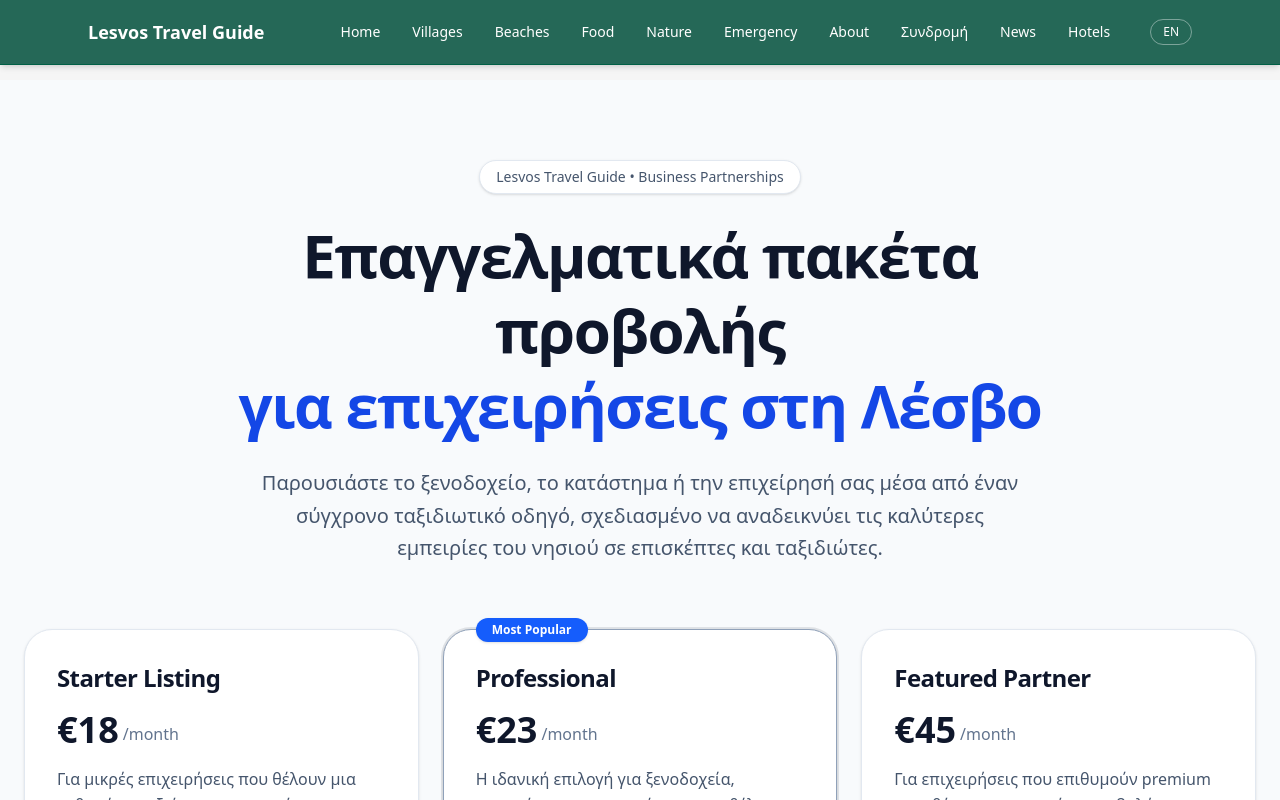
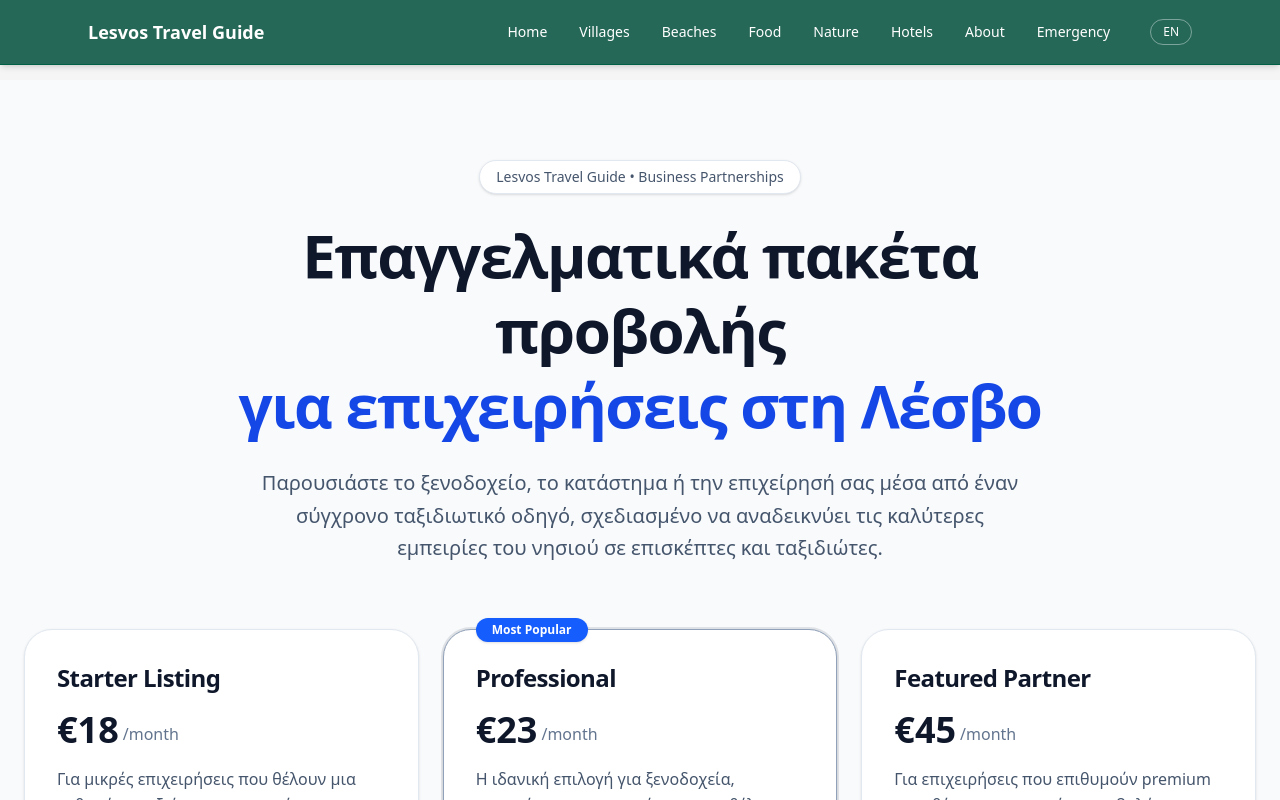
Before and after one commit to amamouridis06/lesvos-travel-guide, a Next.js app: page /plans in a window 1280 px wide. Shown: the top 800 px of the page. Built offline with nearby package versions, Linux system fonts and the light colour scheme.

Commit message:
Update NavBar.tsx

```diff
--- a/components/NavBar.tsx
+++ b/components/NavBar.tsx
@@ -50,20 +50,14 @@ export default function NavBar() {
             <Link href="/nature" className="hover:text-yellow-300 transition">
               Nature
             </Link>
-            <Link href="/emergency" className="hover:text-yellow-300 transition">
-             Emergency
+             <Link href="/hotels/thanos-cozy-appartments" className="hover:text-yellow-300 transition">
+              Hotels
             </Link>
             <Link href="/about" className="hover:text-yellow-300 transition">
               About
             </Link>
-            <Link href="/plans" className="hover:text-yellow-300 transition">
-              Συνδρομή
-            </Link>
-            <Link href="/news" className="hover:text-yellow-300 transition">
-              News
-            </Link>
-             <Link href="/hotels/thanos-cozy-appartments" className="hover:text-yellow-300 transition">
-              Hotels
+             <Link href="/emergency" className="hover:text-yellow-300 transition">
+             Emergency
             </Link>
             <button
               onClick={() => router.push(toggleLanguage)}
@@ -136,7 +130,13 @@ export default function NavBar() {
             >
               Nature
             </Link>
-
+             <Link
+              href="/hotels"
+              onClick={closeMenu}
+              className="py-3 text-neutral-800 border-b border-neutral-100"
+            >
+              Hotels
+            </Link>
             <Link
               href="/about"
               onClick={closeMenu}
@@ -144,6 +144,13 @@ export default function NavBar() {
             >
               About
             </Link>
+             <Link
+              href="/emergency"
+              onClick={closeMenu}
+              className="py-3 text-neutral-800"
+            >
+             Emergency
+            </Link>
           </div>
         </div>
       )}
```
